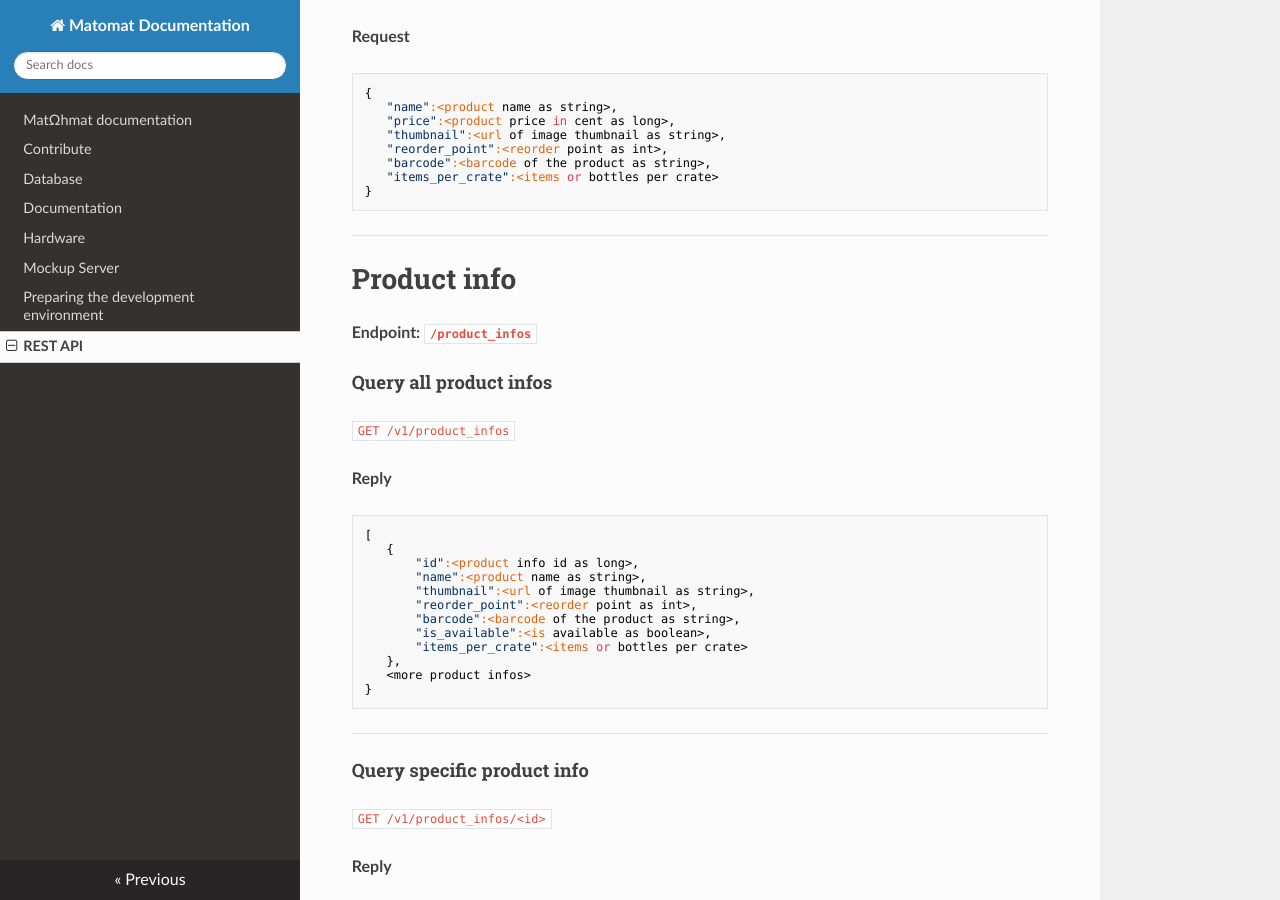
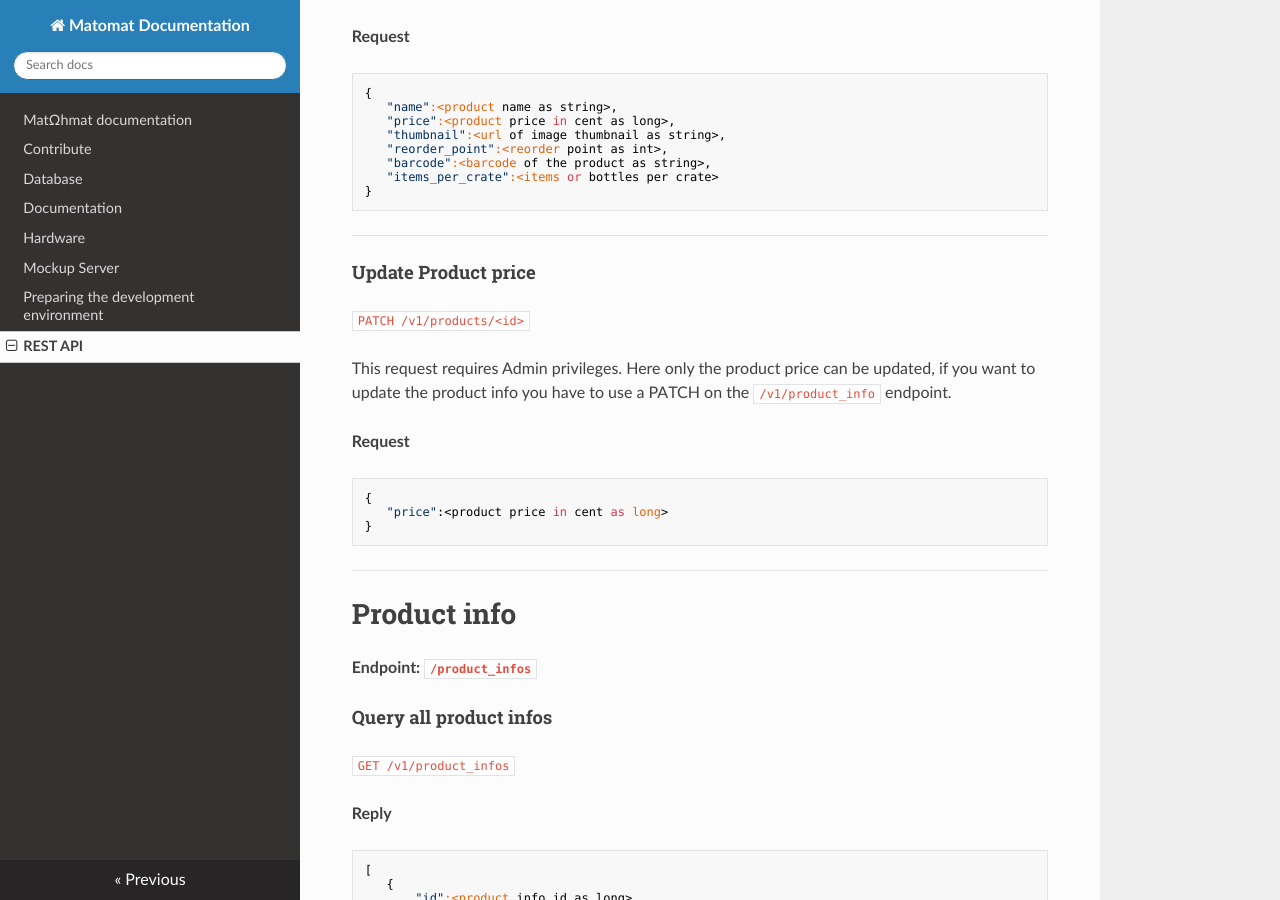
Before and after one commit to FSIN-ohm/Matomat-Documentation, an MkDocs documentation site: the page built from docs/rest_api.md, in a window 1280 px wide and 900 px high, scrolled down 6463 px. Built offline with MkDocs 1.6.1, drawn with Linux system fonts in a browser that asks for light colours; nearby versions of some CDN libraries.

Commit message:
add patch product price

````diff
--- a/docs/rest_api.md
+++ b/docs/rest_api.md
@@ -310,6 +310,24 @@
 }
 ```
 ----
+
+#### Update Product price
+
+`PATCH /v1/products/<id>`
+
+This request requires Admin privileges.
+Here only the product price can be updated, if you want to update the product info
+you have to use a PATCH on the `/v1/product_info` endpoint.
+
+__Request__
+
+```
+{
+   "price":<product price in cent as long>
+}
+```
+----
+
 
 # Product info
 
````
